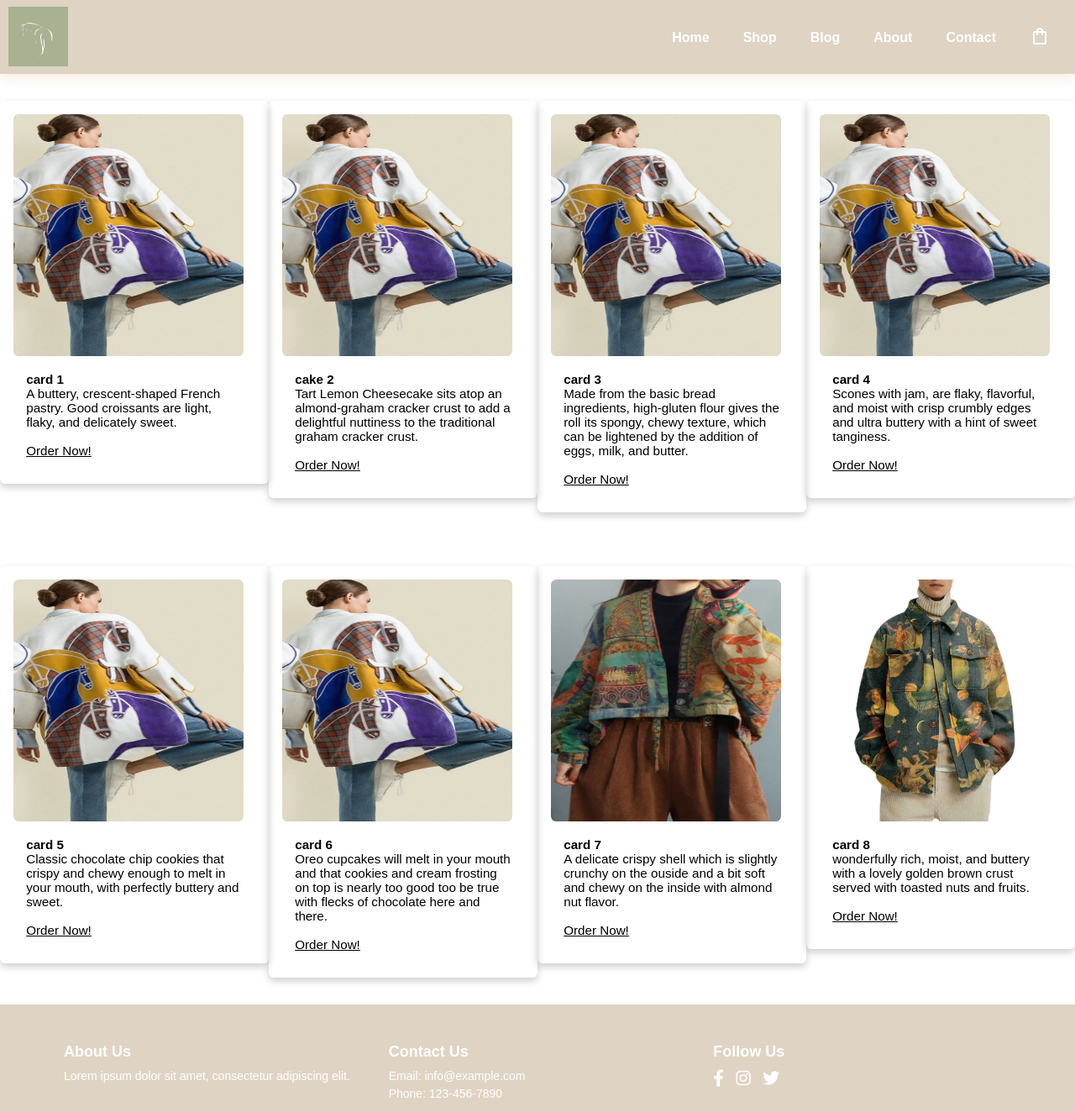
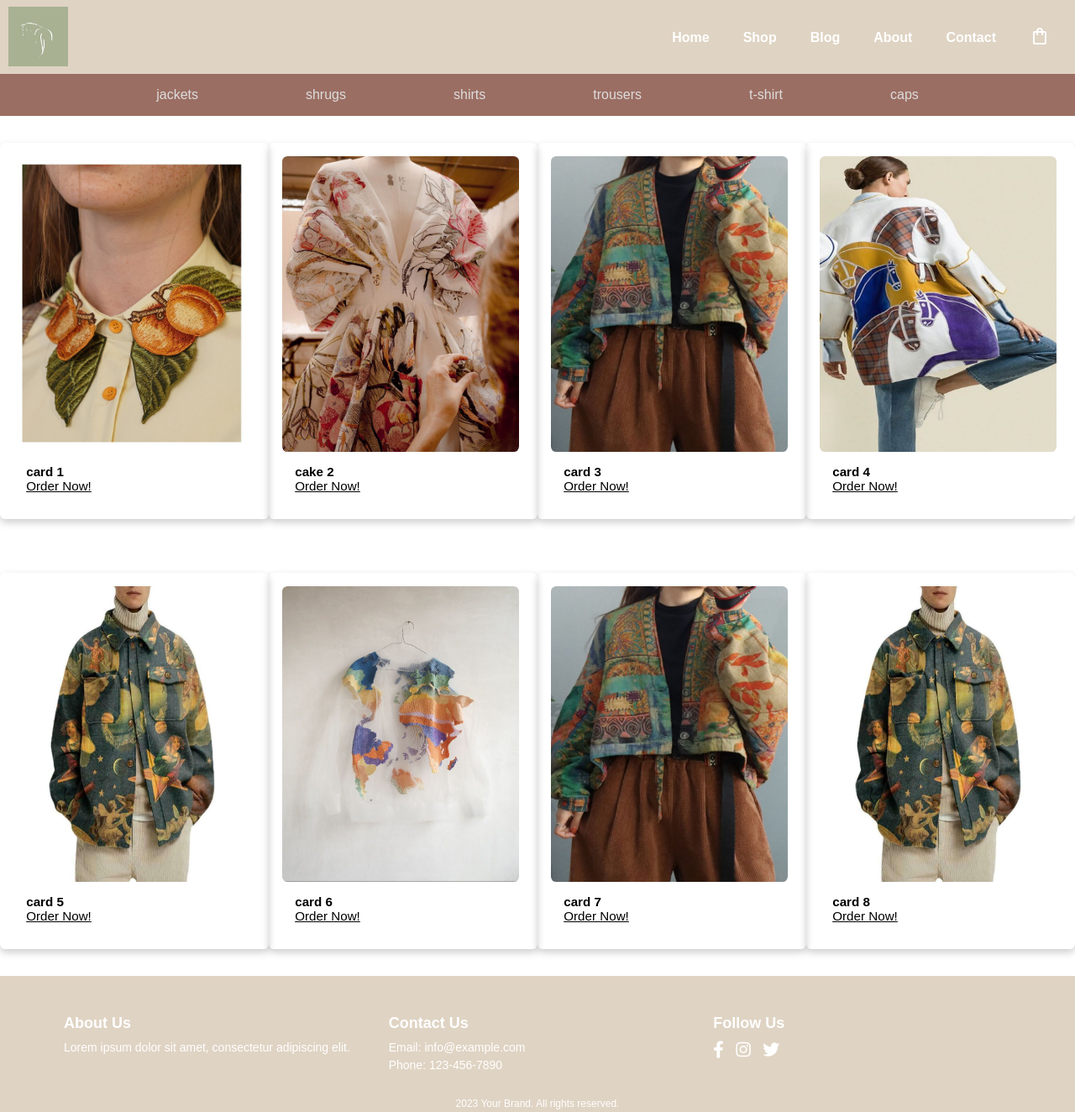
Before and after one commit to vaishh054/horse, a plain HTML site: page shop.html in a window 1280 px wide. Shown: the top 1324 px of the page at 84% size. Drawn offline with nearby package versions, Linux system fonts and the light colour scheme; a web font is replaced by a local one.

Commit message:
shop cards grid

```diff
--- a/shop.css
+++ b/shop.css
@@ -21,7 +21,7 @@ body {
   justify-content: space-between;
   padding: 60px 50px;
   background: #dfd3c3;
-  box-shadow: 0 5px 15px #f8ede3;
+  /*box-shadow: 0 5px 15px #f8ede3;*/
   padding: 1cqmin 10px 5px;
   z-index: 999;
   position: sticky;
@@ -64,6 +64,24 @@ body {
   align-items: center;
 }
 
+/*CSS FOR THE PRODUCTS LINE STRIP*/
+.products {
+  background-color: rgb(155, 110, 99);
+  padding: 1em 2em;
+  display: flex;
+  justify-content: center;
+}
+
+.products a {
+  color: #ddd;
+  margin: 0 4em;
+  text-decoration: none;
+}
+
+.products a:hover {
+  color: #fff;
+}
+
 /*SHOP PAGE GRID CSS*/
 .menu-grid {
   display: flex;
@@ -81,12 +99,15 @@ body {
   box-shadow: 0 4px 10px 0 rgba(0, 0, 0, 0.2);
   border-radius: 0.4em;
   justify-content: center;
+  display: flex;
+  flex-direction: column;
 }
 .item img {
-  height: 18em;
-  width: 95%;
+  height: 22em;
+  width: 98%;
   border-radius: 0.4em;
   background-size: cover;
+  justify-content: center;
 }
 .caption {
   padding: 1em;
--- a/shop.html
+++ b/shop.html
@@ -43,46 +43,41 @@
     </section>
     <!--header end-->
 
+    <div class="products">
+      <a href="#">jackets</a>
+      <a href="#">shrugs</a>
+      <a href="#">shirts</a>
+      <a href="#">trousers</a>
+      <a href="#">t-shirt</a>
+      <a href="#">caps</a>
+    </div>
+
     <!--cards for the items-->
     <div class="menu-grid">
       <section class="item">
-        <img src="image/brownhorses.jpg" alt="Croissant" />
+        <img
+          src="image/Cottagecore Embroidered Collar Shirt - S.jpg"
+          alt="Croissant"
+        />
         <div class="caption">
           <h4>card 1</h4>
-          <p>
-            A buttery, crescent-shaped French pastry. Good croissants are light,
-            flaky, and delicately sweet.<br />
-            <br />
           <a href="#" class="order-link">Order Now!</a>
-          </p>
         </div>
       </section>
 
       <section class="item">
-        <img src="image/brownhorses.jpg" alt="Lemon Cheesecake" />
+        <img src="image/Instagram.png" alt="Lemon Cheesecake" />
         <div class="caption">
           <h4>cake 2</h4>
-          <p>
-            Tart Lemon Cheesecake sits atop an almond-graham cracker crust to
-            add a delightful nuttiness to the traditional graham cracker
-            crust.<br />
-            <br />
           <a href="#" class="order-link">Order Now!</a>
-          </p>
         </div>
       </section>
 
       <section class="item">
-        <img src="image/brownhorses.jpg" alt="Bagel" />
+        <img src="image/jacket.jpg" alt="Bagel" />
         <div class="caption">
           <h4>card 3</h4>
-          <p>
-            Made from the basic bread ingredients, high-gluten flour gives the
-            roll its spongy, chewy texture, which can be lightened by the
-            addition of eggs, milk, and butter.<br />
-            <br />
           <a href="#" class="order-link">Order Now!</a>
-          </p>
         </div>
       </section>
 
@@ -90,39 +85,23 @@
         <img src="image/brownhorses.jpg" alt="Scones" />
         <div class="caption">
           <h4>card 4</h4>
-          <p>
-            Scones with jam, are flaky, flavorful, and moist with crisp crumbly
-            edges and ultra buttery with a hint of sweet tanginess.<br />
-            <br />
           <a href="#" class="order-link">Order Now!</a>
-          </p>
         </div>
       </section>
 
       <section class="item">
-        <img src="image/brownhorses.jpg" alt="Cookies" />
+        <img src="image/Menjacket.jpg" alt="Cookies" />
         <div class="caption">
           <h4>card 5</h4>
-          <p>
-            Classic chocolate chip cookies that crispy and chewy enough to melt
-            in your mouth, with perfectly buttery and sweet.<br />
-            <br />
           <a href="#" class="order-link">Order Now!</a>
-          </p>
         </div>
       </section>
 
       <section class="item">
-        <img src="image/brownhorses.jpg" alt="Oreo Cupcakes" />
+        <img src="image/world.jpg" alt="Oreo Cupcakes" />
         <div class="caption">
           <h4>card 6</h4>
-          <p>
-            Oreo cupcakes will melt in your mouth and that cookies and cream
-            frosting on top is nearly too good too be true with flecks of
-            chocolate here and there.<br />
-            <br />
           <a href="#" class="order-link">Order Now!</a>
-          </p>
         </div>
       </section>
 
@@ -130,12 +109,7 @@
         <img src="image/jacket.jpg" alt="Macarons" />
         <div class="caption">
           <h4>card 7</h4>
-          <p>
-            A delicate crispy shell which is slightly crunchy on the ouside and
-            a bit soft and chewy on the inside with almond nut flavor.<br />
-            <br />
           <a href="#" class="order-link">Order Now!</a>
-          </p>
         </div>
       </section>
 
@@ -143,12 +117,7 @@
         <img src="image/Menjacket.jpg" alt="Pound Cake" />
         <div class="caption">
           <h4>card 8</h4>
-          <p>
-            wonderfully rich, moist, and buttery with a lovely golden brown
-            crust served with toasted nuts and fruits.<br />
-            <br />
           <a href="#" class="order-link">Order Now!</a>
-          </p>
         </div>
       </section>
     </div>
```
Lines whose indentation alone changed are shown as unchanged.
